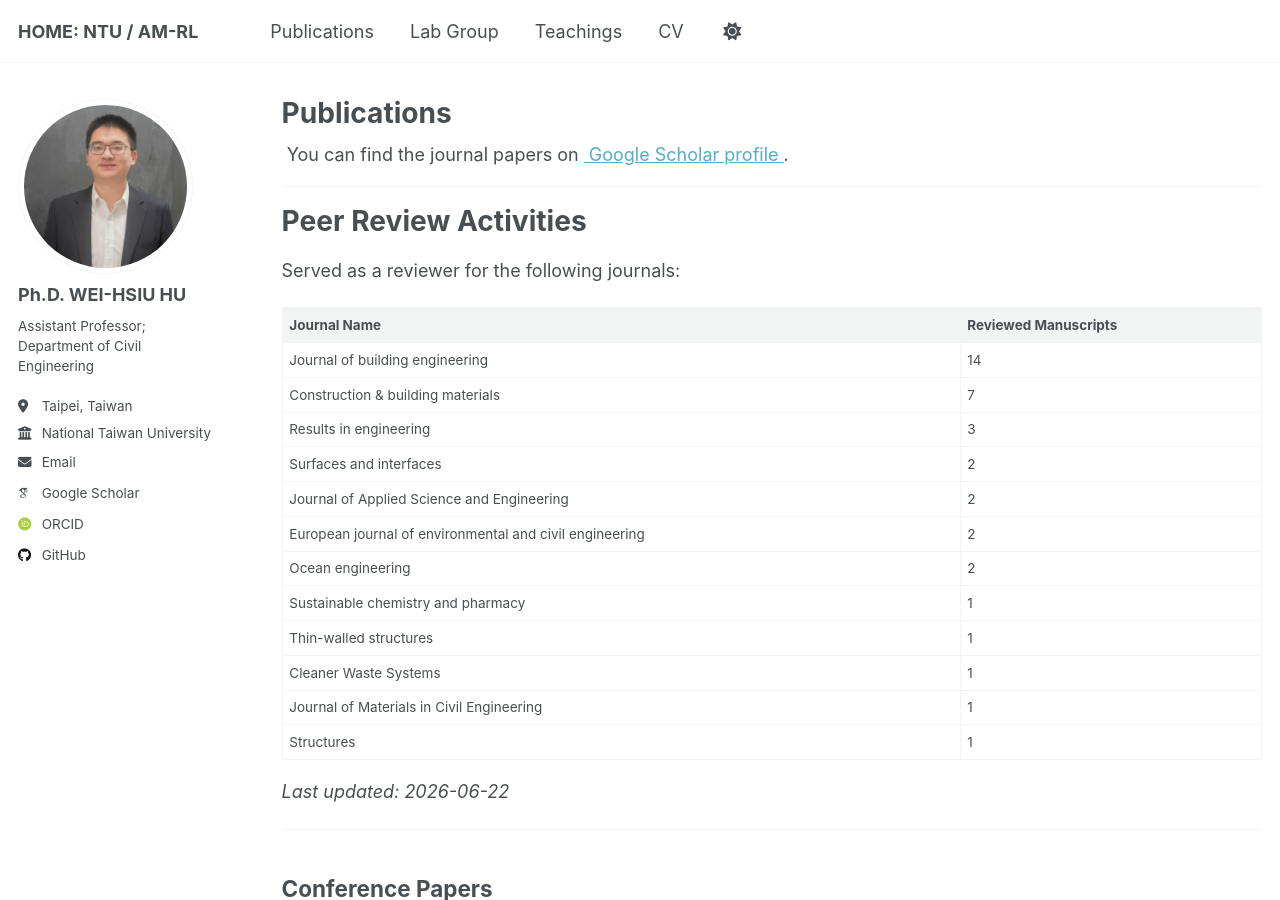
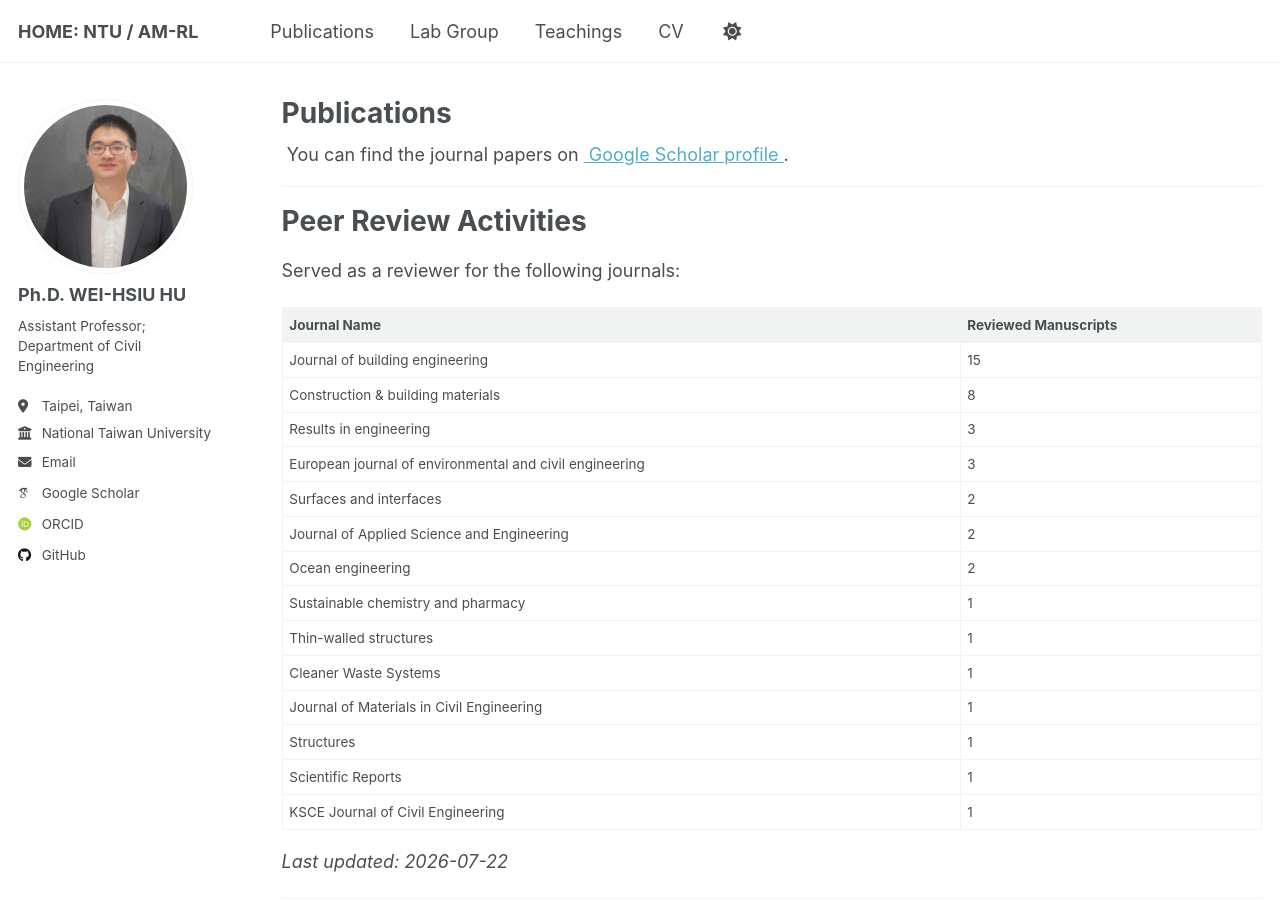
Before and after one commit to hwhsiu/hwhsiu.github.io, a Jekyll site: the page built from _pages/publications.html, in a window 1280 px wide and 900 px high. Built offline with Jekyll 4.4.1, drawn with Linux system fonts in a browser that asks for light colours; some web fonts are replaced.

Commit message:
20260722

```diff
--- a/_data/review.yml
+++ b/_data/review.yml
@@ -1,16 +1,16 @@
-last_updated: 2026-06-22
+last_updated: 2026-07-22
 journals:
   - name: Journal of building engineering
-    count: 14
+    count: 15
   - name: Construction & building materials
-    count: 7
+    count: 8
   - name: Results in engineering
+    count: 3
+  - name: European journal of environmental and civil engineering
     count: 3
   - name: Surfaces and interfaces
     count: 2
   - name: Journal of Applied Science and Engineering
-    count: 2
-  - name: European journal of environmental and civil engineering
     count: 2
   - name: Ocean engineering
     count: 2
@@ -24,3 +24,7 @@ journals:
     count: 1
   - name: Structures
     count: 1
+  - name: Scientific Reports
+    count: 1
+  - name: KSCE Journal of Civil Engineering
+    count: 1
```
